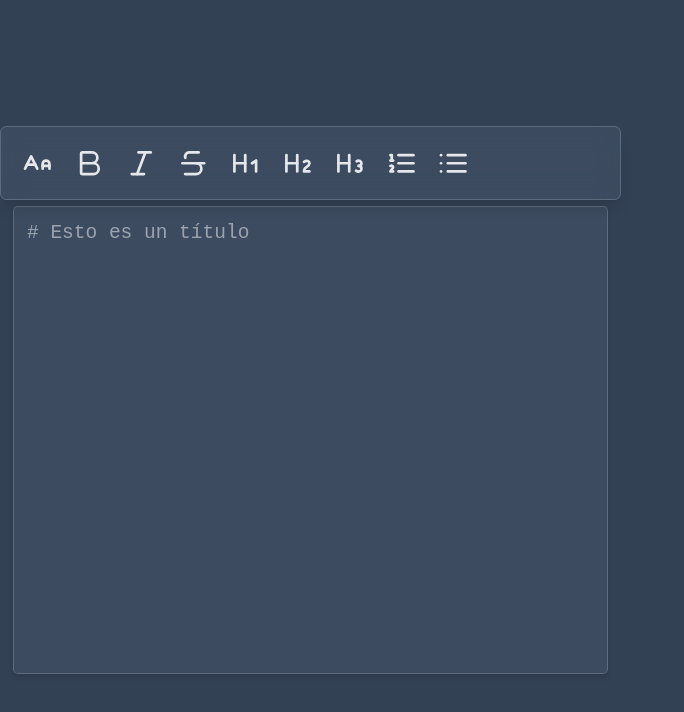
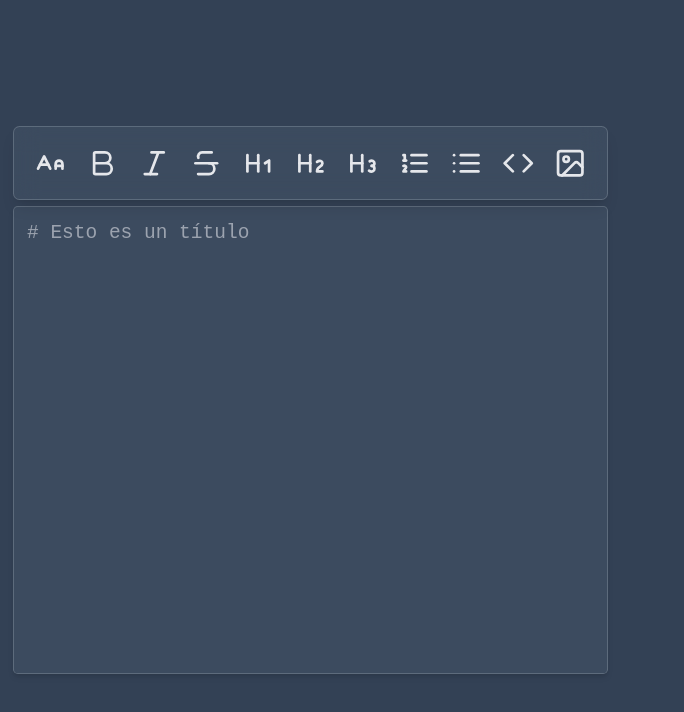
Before and after one commit to C0SS10/WriteDown, a React (Vite) app: page / in a window 1280 px wide. Shown: the top 712 px of the page, without its empty margins (0-684 px from the left). Built offline with nearby package versions, Linux system fonts and the light colour scheme.

Commit message:
Add Code and Image tools to ToolBar for enhanced functionality 🛠️

```diff
--- a/src/components/molecules/ToolBar.tsx
+++ b/src/components/molecules/ToolBar.tsx
@@ -1,9 +1,11 @@
 import {
   ALargeSmall,
   Bold,
+  Code,
   Heading1,
   Heading2,
   Heading3,
+  Image,
   Italic,
   List,
   ListOrdered,
@@ -61,9 +63,20 @@ export const ToolBar = () => {
       icon: <List className={toolStyles} />,
       isActive: false,
     },
+    {
+      title: "Código",
+      icon: <Code className={toolStyles} />,
+      isActive: false,
+    },
+    {
+      title: "Imagen",
+      icon: <Image className={toolStyles} />,
+      isActive: false,
+    },
   ];
+
   return (
-    <section className="flex gap-2 p-4 bg-slate-400/10 backdrop-blur-md rounded-lg border border-slate-200/20 shadow-lg">
+    <section className="flex justify-center items-center gap-2 p-4 mx-4 bg-slate-400/10 backdrop-blur-md rounded-lg border border-slate-200/20 shadow-lg">
       {tools.map((tool, index) => (
         <ToolButton
           key={index}
```
